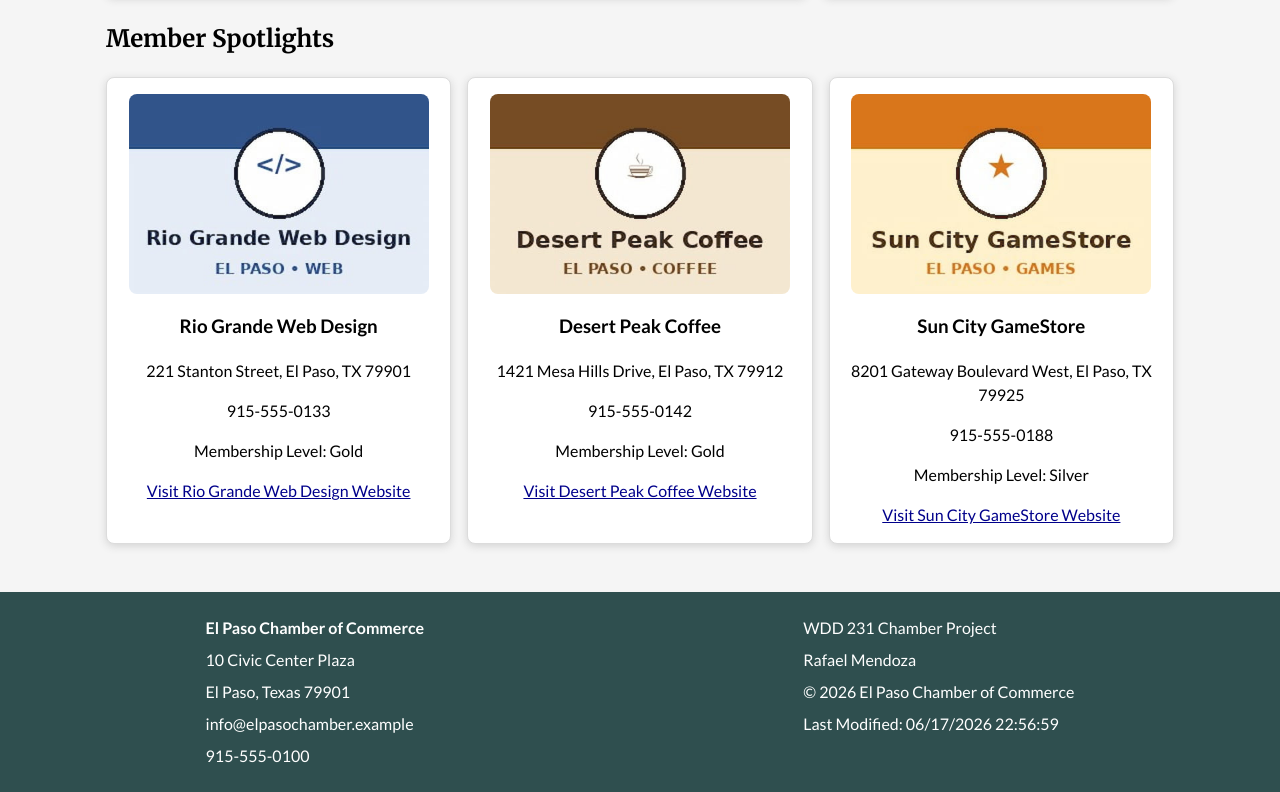
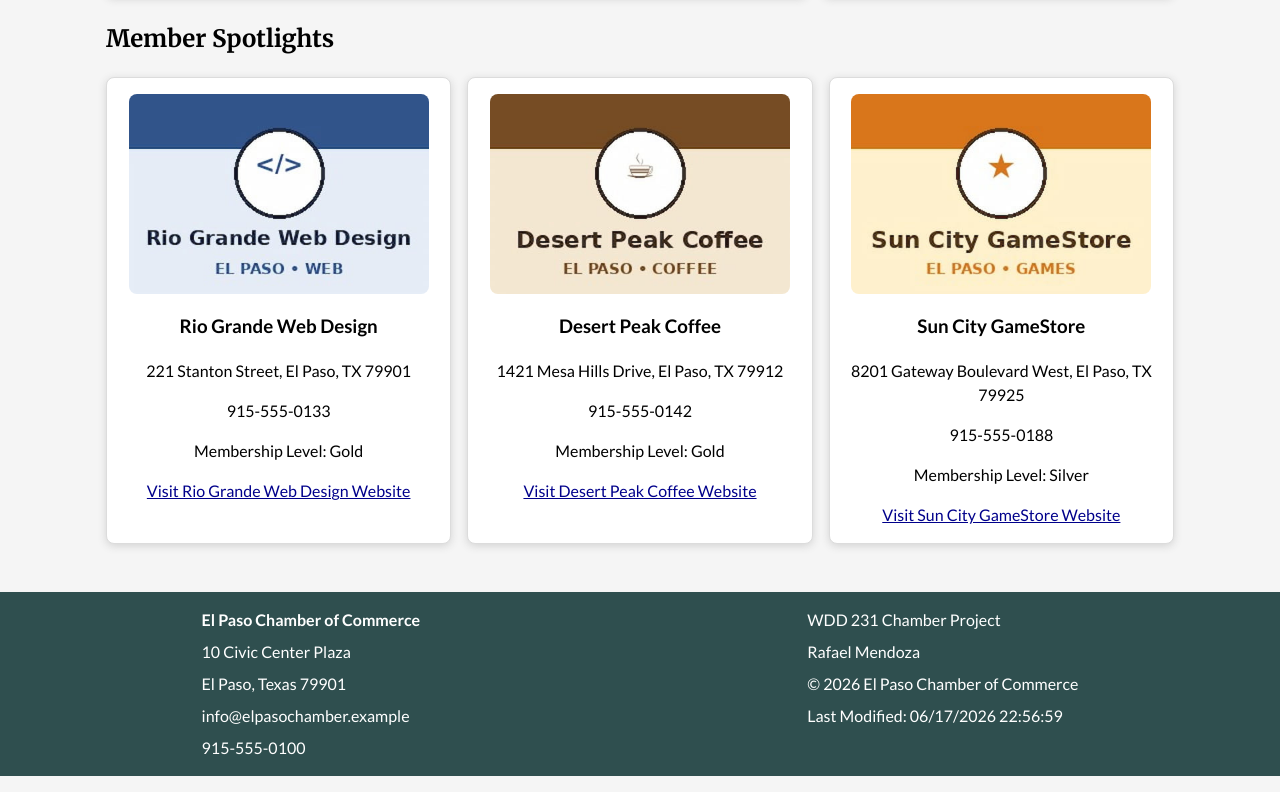
Before and after one commit to lildoza20/wdd231, a plain HTML site: page chamber/index.html in a window 1280 px wide. Shown: the part 1016-1808 px from the top of the page. Drawn offline with Linux system fonts and the light colour scheme; no server answers.

Commit message:
Updated data

```diff
--- a/chamber/styles/small.css
+++ b/chamber/styles/small.css
@@ -586,7 +586,7 @@
 
 footer {
     margin-top: 2rem;
-    padding: 1rem;
+    padding: .5rem;
     background-color: var(--primary-color);
     color: var(--card-color);
     text-align: center;
```
Also changed, not shown: project/index.html (+1 -1 lines).
